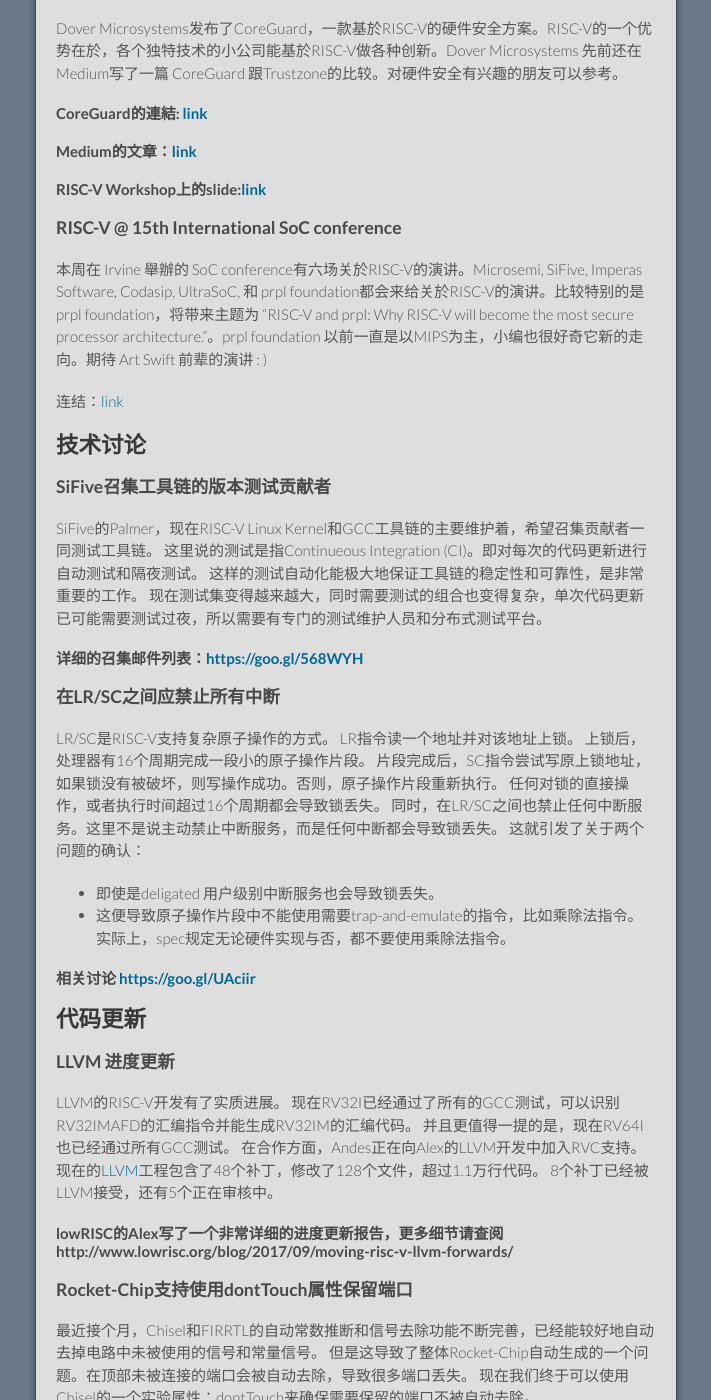
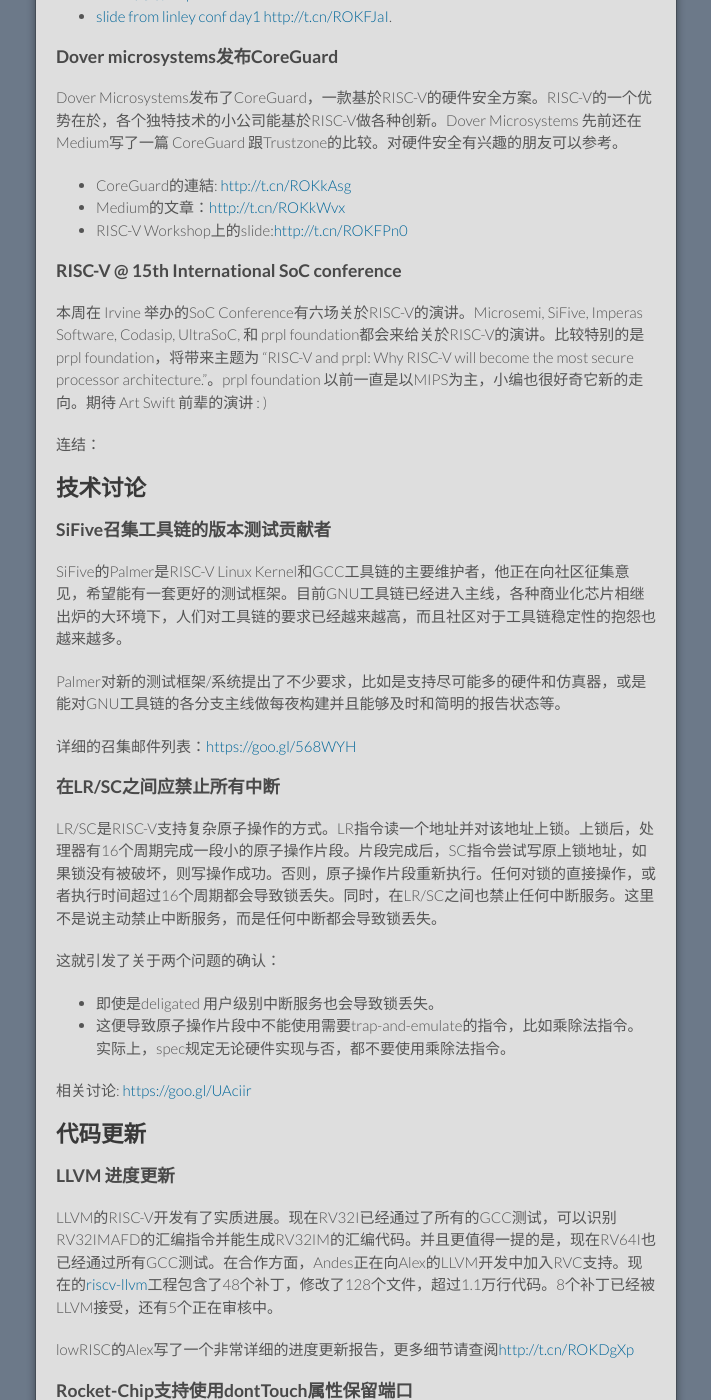
Before and after one commit to cnrv/home, a Jekyll site: the page built from bi-week-rpts/2017-10-12.md, in a window 1280 px wide and 1400 px high, scrolled down 648 px. Shown: the whole window, without its empty margins (284-995 px from the left). Built offline with Jekyll 4.4.1, drawn with Linux system fonts in a browser that asks for light colours; Markdown is read by kramdown in place of the engine named in the settings; comment, search, counter and statistics services are not loaded; our own code applies the rules of GitHub Pages for plain Markdown files; some of the changed text lies outside the part shown.

Commit message:
update rpt.
- fix markdown syntex
- short urls
- better comments.

Signed-off-by: Alex Guo <xfguo@credosemi.com.cn>

```diff
--- a/bi-week-rpts/2017-10-12.md
+++ b/bi-week-rpts/2017-10-12.md
@@ -10,65 +10,61 @@
 - [LLVM 进度更新](#llvm-进度更新)
 - [BOOM v2 的技术文档 (from Berkeley)](#boom-v2-的技术文档-from-berkeley)
 - [RISC-V GCC的重定位支持 (Palmer的 All aboard Part2)](#risc-v-gcc的重定位支持-palmer的-all-aboard-part2)
-- [RISC-V 资源整理页面 \@ CNRV](#risc-v-资源整理页面--cnrv)
+- [RISC-V 资源整理页面 @ CNRV](#risc-v-资源整理页面--cnrv)
 
 ## RV新闻
 
 ### SiFive发布第一款多核支援Linux的RISC-V IP
+
 上周SiFive推出了U54-MC Coreplex，是RISC-V 生态圈中第一款支援Linux及多核的64bit RISC-V IP。SiFive将其和 ARM的A35比较。同时，SiFive也将在2018 Q1推出对应的开发版。其实讨论区和小编期待有这样的版子很久了。终於有个多核且64bit可以跑Linux的版子可以玩了。期待接下来有越来越多64bit和多核的RISC-V CPU或版子可以玩 :)
 
-#### 连结: [SiFive網站](https://www.sifive.com/products/risc-v-core-ip/u54-mc/) , [slide from linley conf day1](http://www.linleygroup.com/events/agenda.php?num=43&day=1).
+Links:
+
+- [SiFive网站 http://t.cn/ROKFPn0](https://www.sifive.com/products/risc-v-core-ip/u54-mc/)
+- [slide from linley conf day1 http://t.cn/ROKFJaI](http://www.linleygroup.com/events/agenda.php?num=43&day=1).
 
 ### Dover microsystems发布CoreGuard
+
 Dover Microsystems发布了CoreGuard，一款基於RISC-V的硬件安全方案。RISC-V的一个优势在於，各个独特技术的小公司能基於RISC-V做各种创新。Dover Microsystems 先前还在Medium写了一篇 CoreGuard 跟Trustzone的比较。对硬件安全有兴趣的朋友可以参考。
 
-#### CoreGuard的連結: [link](https://globenewswire.com/news-release/2017/10/04/1140783/0/en/Dover-Microsystems-Launches-CoreGuard.html)
-#### Medium的文章：[link](https://medium.com/@dovermicrosystems/dover-coreguard-vs-arm-trustzone-2c0412c4bc75)
-#### RISC-V Workshop上的slide:[link](https://riscv.org/wp-content/uploads/2016/01/Wed1430-dover_riscv_jan2016_v3.pdf)
+- CoreGuard的連結: [http://t.cn/ROKkAsg](https://globenewswire.com/news-release/2017/10/04/1140783/0/en/Dover-Microsystems-Launches-CoreGuard.html)
+- Medium的文章：[http://t.cn/ROKkWvx](https://medium.com/@dovermicrosystems/dover-coreguard-vs-arm-trustzone-2c0412c4bc75)
+- RISC-V Workshop上的slide:[http://t.cn/ROKFPn0](https://riscv.org/wp-content/uploads/2016/01/Wed1430-dover_riscv_jan2016_v3.pdf)
 
 ### RISC-V @ 15th International SoC conference
-本周在 Irvine 舉辦的 SoC conference有六场关於RISC-V的演讲。Microsemi, SiFive, Imperas Software, Codasip, UltraSoC, 和 prpl foundation都会来给关於RISC-V的演讲。比较特别的是prpl foundation，将带来主题为 "RISC-V and prpl: Why RISC-V will become the most secure processor architecture."。prpl foundation 以前一直是以MIPS为主，小编也很好奇它新的走向。期待 Art Swift 前辈的演讲 : )
 
-连结：[link](http://www.socconference.com/agenda.htm)
+本周在 Irvine 举办的SoC Conference有六场关於RISC-V的演讲。Microsemi, SiFive, Imperas Software, Codasip, UltraSoC, 和 prpl foundation都会来给关於RISC-V的演讲。比较特别的是prpl foundation，将带来主题为 "RISC-V and prpl: Why RISC-V will become the most secure processor architecture."。prpl foundation 以前一直是以MIPS为主，小编也很好奇它新的走向。期待 Art Swift 前辈的演讲 : )
+
+连结：[](http://www.socconference.com/agenda.htm)
 
 ## 技术讨论
 
 ### SiFive召集工具链的版本测试贡献者
 
-SiFive的Palmer，现在RISC-V Linux Kernel和GCC工具链的主要维护着，希望召集贡献者一同测试工具链。
-这里说的测试是指Continueous Integration (CI)。即对每次的代码更新进行自动测试和隔夜测试。
-这样的测试自动化能极大地保证工具链的稳定性和可靠性，是非常重要的工作。
-现在测试集变得越来越大，同时需要测试的组合也变得复杂，单次代码更新已可能需要测试过夜，所以需要有专门的测试维护人员和分布式测试平台。
+SiFive的Palmer是RISC-V Linux Kernel和GCC工具链的主要维护者，他正在向社区征集意见，希望能有一套更好的测试框架。目前GNU工具链已经进入主线，各种商业化芯片相继出炉的大环境下，人们对工具链的要求已经越来越高，而且社区对于工具链稳定性的抱怨也越来越多。
 
-#### 详细的召集邮件列表：[https://goo.gl/568WYH](https://groups.google.com/a/groups.riscv.org/d/msg/sw-dev/HdkwlJF4JXA/0bfGtbNiBQAJ)
+Palmer对新的测试框架/系统提出了不少要求，比如是支持尽可能多的硬件和仿真器，或是能对GNU工具链的各分支主线做每夜构建并且能够及时和简明的报告状态等。
+
+详细的召集邮件列表：[https://goo.gl/568WYH](https://groups.google.com/a/groups.riscv.org/d/msg/sw-dev/HdkwlJF4JXA/0bfGtbNiBQAJ)
 
 ### 在LR/SC之间应禁止所有中断
 
-LR/SC是RISC-V支持复杂原子操作的方式。
-LR指令读一个地址并对该地址上锁。
-上锁后，处理器有16个周期完成一段小的原子操作片段。
-片段完成后，SC指令尝试写原上锁地址，如果锁没有被破坏，则写操作成功。否则，原子操作片段重新执行。
-任何对锁的直接操作，或者执行时间超过16个周期都会导致锁丢失。
-同时，在LR/SC之间也禁止任何中断服务。这里不是说主动禁止中断服务，而是任何中断都会导致锁丢失。
+LR/SC是RISC-V支持复杂原子操作的方式。LR指令读一个地址并对该地址上锁。上锁后，处理器有16个周期完成一段小的原子操作片段。片段完成后，SC指令尝试写原上锁地址，如果锁没有被破坏，则写操作成功。否则，原子操作片段重新执行。任何对锁的直接操作，或者执行时间超过16个周期都会导致锁丢失。同时，在LR/SC之间也禁止任何中断服务。这里不是说主动禁止中断服务，而是任何中断都会导致锁丢失。
+
 这就引发了关于两个问题的确认：
 
 - 即使是deligated 用户级别中断服务也会导致锁丢失。
 - 这便导致原子操作片段中不能使用需要trap-and-emulate的指令，比如乘除法指令。实际上，spec规定无论硬件实现与否，都不要使用乘除法指令。
 
-#### 相关讨论 [https://goo.gl/UAciir](https://groups.google.com/a/groups.riscv.org/d/msg/isa-dev/FKWUf92UYsg/qDWvkhY_AAAJ)
+相关讨论: [https://goo.gl/UAciir](https://groups.google.com/a/groups.riscv.org/d/msg/isa-dev/FKWUf92UYsg/qDWvkhY_AAAJ)
 
 ## 代码更新
 
 ### LLVM 进度更新
 
-LLVM的RISC-V开发有了实质进展。
-现在RV32I已经通过了所有的GCC测试，可以识别RV32IMAFD的汇编指令并能生成RV32IM的汇编代码。
-并且更值得一提的是，现在RV64I也已经通过所有GCC测试。
-在合作方面，Andes正在向Alex的LLVM开发中加入RVC支持。
-现在的[LLVM](https://github.com/lowRISC/riscv-llvm)工程包含了48个补丁，修改了128个文件，超过1.1万行代码。
-8个补丁已经被LLVM接受，还有5个正在审核中。
+LLVM的RISC-V开发有了实质进展。现在RV32I已经通过了所有的GCC测试，可以识别RV32IMAFD的汇编指令并能生成RV32IM的汇编代码。并且更值得一提的是，现在RV64I也已经通过所有GCC测试。在合作方面，Andes正在向Alex的LLVM开发中加入RVC支持。现在的[riscv-llvm](https://github.com/lowRISC/riscv-llvm)工程包含了48个补丁，修改了128个文件，超过1.1万行代码。8个补丁已经被LLVM接受，还有5个正在审核中。
 
-#### lowRISC的Alex写了一个非常详细的进度更新报告，更多细节请查阅http://www.lowrisc.org/blog/2017/09/moving-risc-v-llvm-forwards/
+lowRISC的Alex写了一个非常详细的进度更新报告，更多细节请查阅[http://t.cn/ROKDgXp](http://www.lowrisc.org/blog/2017/09/moving-risc-v-llvm-forwards/)
 
 ### Rocket-Chip支持使用dontTouch属性保留端口
 
@@ -76,7 +72,7 @@
 但是这导致了整体Rocket-Chip自动生成的一个问题。在顶部未被连接的端口会被自动去除，导致很多端口丢失。
 现在我们终于可以使用Chisel的一个实验属性：dontTouch来确保需要保留的端口不被自动去除。
 
-#### Rocket-Chip PR \#1033 [https://git.io/vd6vf](https://github.com/freechipsproject/rocket-chip/pull/1033)
+- Rocket-Chip PR \#1033 [https://git.io/vd6vf](https://github.com/freechipsproject/rocket-chip/pull/1033)
 
 ### TileLink拆分Acquire报文类型为AcquireBlock和AcquirePerm
 
@@ -86,7 +82,7 @@
 为了支持这种优化，现在Acquire报文被拆分为AcquireBlock和AcquirePerm类型，其中AcquireBlock为原有的Acquire操作。
 AcquirePerm则只提高写权利但是不从高级缓存读回数据。
 
-#### Rocket-Chip PR \#1030 [https://git.io/vd01p](https://github.com/freechipsproject/rocket-chip/pull/1030)
+- Rocket-Chip PR \#1030 [https://git.io/vd01p](https://github.com/freechipsproject/rocket-chip/pull/1030)
 
 ### Rocket 处理器的一级数据缓存发现疑似数据丢失错误
 
@@ -100,7 +96,9 @@
 可是现在的硬件仿真发现，该锁晚了一个周期，导致降级操作以为自己先完成，同时写操作也完成，但是状态已经被改为I，写入数据丢失。
 现在lowRISC版本的一级缓存将锁提前一个周期，避免了该冲突。
 
-#### 详细的讨论和修复参见 lowRISC issue \#71 [https://git.io/vdVmo](https://github.com/lowRISC/lowrisc-chip/issues/71)
+详细的讨论和修复参见:
+
+- lowRISC issue \#71 [https://git.io/vdVmo](https://github.com/lowRISC/lowrisc-chip/issues/71)
 
 ### 手动重定时(retiming)为Rocket处理器的FPU提速
 
@@ -108,8 +106,8 @@
 为了提高FPGA实现的性能，SiFive的Henry Styles对FPU模块进行了手动寄存器优化。
 现在带FPU的Rocket处理器已经可以在VC707(Virtex-7 485t)上跑到100MHz。
 
-#### Rocket-Chip PR \#1021 [https://git.io/vd0Pm](https://github.com/freechipsproject/rocket-chip/pull/1021)
-#### Rocket-Chip PR \#1032 [https://git.io/vd0PG](https://github.com/freechipsproject/rocket-chip/pull/1032)
+- Rocket-Chip PR \#1021 [https://git.io/vd0Pm](https://github.com/freechipsproject/rocket-chip/pull/1021)
+- Rocket-Chip PR \#1032 [https://git.io/vd0PG](https://github.com/freechipsproject/rocket-chip/pull/1032)
 
 ### Rocket-Chip: 分离通用处理器相关配置和Rocket专有配置
 
@@ -118,8 +116,8 @@
 同时对于处理器相关的配置寄存器，建议的实现方式是使用一个和单个处理器紧相关的MMIO映射空间而不使用CSR。
 使用CSR增加了汇编的难度，同时现在CSR的地址空间有限。
 
-#### Rocket-Chip PR\#1023 [https://git.io/vdBwi](https://github.com/freechipsproject/rocket-chip/pull/1023)
-#### Rocket-Chip PR\#1034 [https://git.io/vd0i8](https://github.com/freechipsproject/rocket-chip/pull/1034)
+- Rocket-Chip PR\#1023 [https://git.io/vdBwi](https://github.com/freechipsproject/rocket-chip/pull/1023)
+- Rocket-Chip PR\#1034 [https://git.io/vd0i8](https://github.com/freechipsproject/rocket-chip/pull/1034)
 
 ### 告别Chisel cloneType 重载
 
@@ -128,45 +126,35 @@
 这基本是一个重复性工作，但是忘记则会编译出错。
 现在，Chisel将能够自己生成对应cloneType函数，终于不再需要设计者手动重载了！
 
-#### Chisel3 PR \#653 [https://git.io/vdVOD](https://github.com/freechipsproject/chisel3/pull/653)
-
-## 安全点评
-
-## 微群热点
+- Chisel3 PR \#653 [https://git.io/vdVOD](https://github.com/freechipsproject/chisel3/pull/653)
 
 ## 实用资料
 
 ### RISC-V 资源整理页面 @ CNRV
+
 CNRV编辑部正在逐步整理RISC-V的各个资源，包括开源 RISC-V处理器实现 (现在已经找到23个repo了!)丶编译器丶Formal tool丶文档和教学课程的网站连结。有兴趣学RISC-V的都可以从这里找资料。有空帮忙整理的或看到漏掉的也可以帮小编发个pull request或 issue :)
 
-#### 资源整理页面: https://cnrv.io/resource
+资源整理页面: [https://cnrv.io/resource](https://cnrv.io/resource)
 
 ### BOOM v2 的技术文档 (from Berkeley)
+
 BOOM v2的论文出炉了。这次的提升同时从 micro-arch 及 physical design两方面进行优化。论文中整理了BOOM v1到v2的三个变化：
 
 - 前端的改进：BTB 从fully associative改成set associative，同时将 hashing 独立成一个stage。
 - Issue windows: 从统一的，分成三部分Integer, FP, memory。
 - 寄存器设计：微结构上将issue select 和register read 分开。同时，由于6r3w的绕线容易导致面积过大，在电路上也做了重新设计。
 
-#### 详细的设计理念可参考文档：[连结](https://www2.eecs.berkeley.edu/Pubs/TechRpts/2017/EECS-2017-157.pdf)
+详细的设计理念可参考文档：[http://t.cn/ROKDay3](https://www2.eecs.berkeley.edu/Pubs/TechRpts/2017/EECS-2017-157.pdf)
 
 ### RISC-V GCC的重定位支持 (Palmer的 All aboard Part2)
+
 在 Part2中 Palmer 继续介绍 toolchain，并提到了重定位(relocation)这个概念。在编译时，编译器并无法知道(外部)全局变量/函数的确切地址，需要链接器在链接目标文件时确定这些地址并填充到适当位置。如同Palmer在这段所提到的：
 
->Relocations resolve this discrepancy: when the compiler is unable to know the bits that should be emitted as part of a
->particular instruction, in instead just emits arbitrary bits for that instruction and also emits a relocation entry. This
->relocation entry points to the bits that will be emitted and contains enough information for the linker to fill out those
->bits.
+> Relocations resolve this discrepancy: when the compiler is unable to know the bits that should be emitted as part of a particular instruction, in instead just emits arbitrary bits for that instruction and also emits a relocation entry. This relocation entry points to the bits that will be emitted and contains enough information for the linker to fill out those bits.
 
 介绍完链接时重定位这个概念后，文章最后利用一个摆的太远的例子，来解释重定位地址截位错误(relocation truncated to fit) 这个gcc 会出现的错误信息。( 具体的说，R\_RISCV\_HI20+R_RISCV\_LO12\_I 这个relocation pair 最大只能产生0x7FFFFFFF这样的绝对位址，因为使用lui/ld这样的组合只能直接寻址0地址正负2GB的地址范围。要跳到更远，就会出现这个错误。)
 
-#### 更多细节可参考 All aboard part2：[link](https://www.sifive.com/blog/2017/08/21/all-aboard-part-2-relocations/)
-
-## 行业视角
-
-## 市场相关
-
-## CNRV社区活动
+更多细节可参考 All aboard part2：[http://t.cn/ROKDqQY](https://www.sifive.com/blog/2017/08/21/all-aboard-part-2-relocations/)
 
 ## 暴走事件
 
@@ -189,7 +177,7 @@
 
 ----
 
-整理编集: 宋威，郭雄飞，黄柏玮
+整理编集: 宋威、黄柏玮、郭雄飞
 
 ----
 
```
